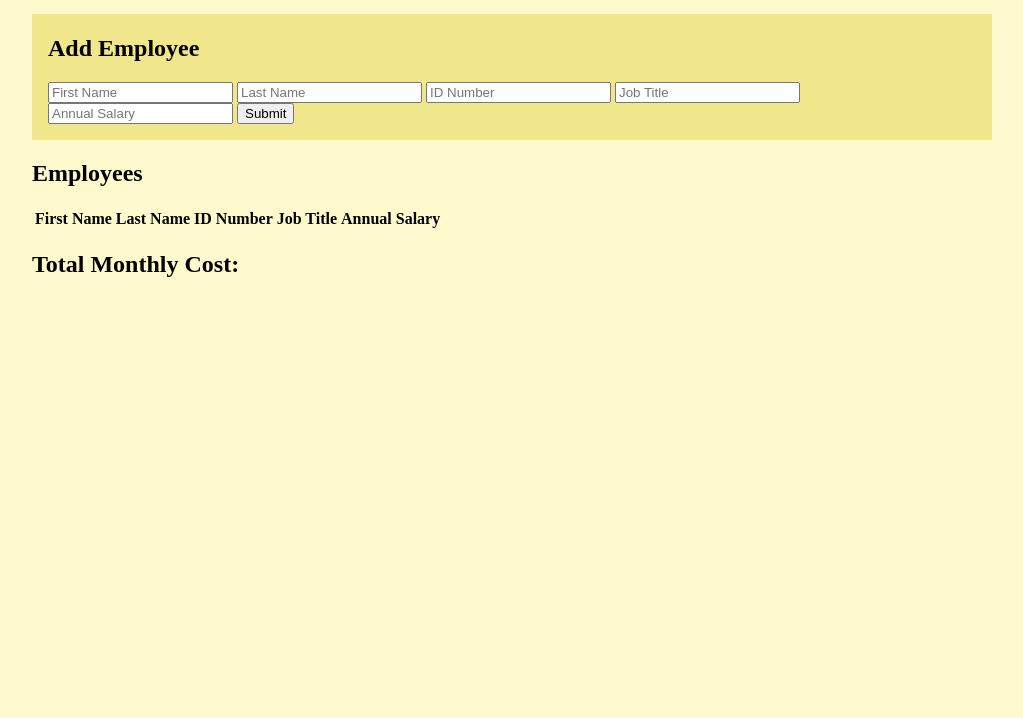
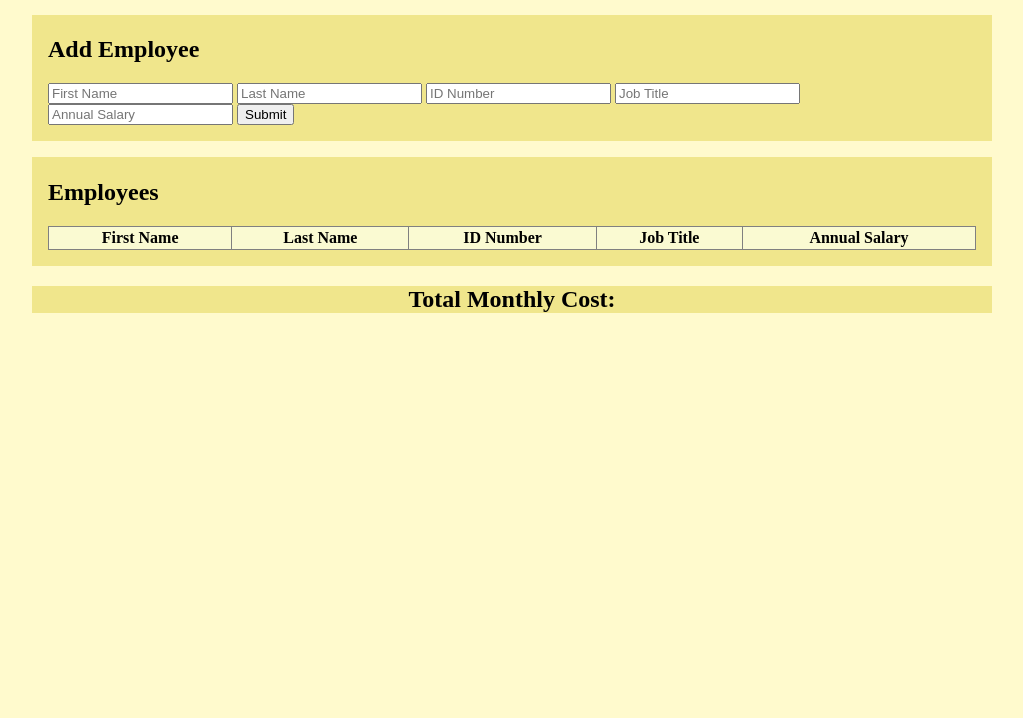
Before and after one commit to NH-pro/weekend-jquery-salary-calculator, a plain HTML site: page index.html in a window 1280 px wide. Shown: the part 82-800 px from the top of the page, without its empty margins (128-1151 px from the left). Drawn offline with Linux system fonts and the light colour scheme.

Commit message:
added a lot of css styling and a couple edits in html and js

```diff
--- a/index.html
+++ b/index.html
@@ -11,10 +11,10 @@
 </head>
 <body>
     <header>
-        <h1 class="salary_title">Salary Calculator</h1>
+        <h1 class="salary_title">💰 💰 💰 -Salary Calculator- 💰 💰 💰</h1>
     </header>
 
-    <div class="add_employee">
+    <div class="add_emp_container">
         <h2>Add Employee</h2>
         <input type="text" placeholder="First Name" id="input_first_name"/>
         <input type="text" placeholder="Last Name" id="input_last_name"/>
@@ -23,7 +23,7 @@
         <input type="text" placeholder="Annual Salary" id="input_annual_salary"/>
         <button id="submit_button">Submit</button>
     </div>
-    <div>
+    <div class="table_container">
         <h2>Employees</h2>
         <table id="employee_table">
             <tr>
@@ -32,7 +32,6 @@
                 <th>ID Number</th>
                 <th>Job Title</th>
                 <th>Annual Salary</th>
-                <th></th>
             </tr>
         </table>
     </div>
--- a/script.js
+++ b/script.js
@@ -101,7 +101,7 @@ function deleteEmployee() {
     // Selecting the delete button that was clicked and removing everything up till the parent 'table'.
 
     if (monthlyCost < 20000) {
-        $('#monthly_cost').css('background-color', 'white');
+        $('#monthly_cost').css('background-color', 'khaki');
         // If monthlyCost is less than 20k, change background-color to white.
     }
 }
--- a/styles.css
+++ b/styles.css
@@ -13,10 +13,40 @@ header {
     padding: .25em;
 }
 
-.add_employee {
+.add_emp_container {
     background-color: khaki;
     padding-bottom: 1em;
     padding-left: 1em;
     padding-right: 1em;
     padding-top: 0.1em;
 }
+
+.table_container {
+    background-color: khaki;
+    padding: 0.1em 1em 1em 1em;
+    margin-top: 1em;
+
+}
+
+table {
+    width: 100%;
+    border-collapse: collapse;
+}
+
+table, th, td {
+    border: 1px solid grey;
+    padding: 2px;
+}
+
+th {
+    background-color: lightgoldenrodyellow;
+}
+
+td {
+    background-color: white;
+}
+
+#monthly_cost {
+    text-align: center;
+    background-color: khaki;
+}
```
